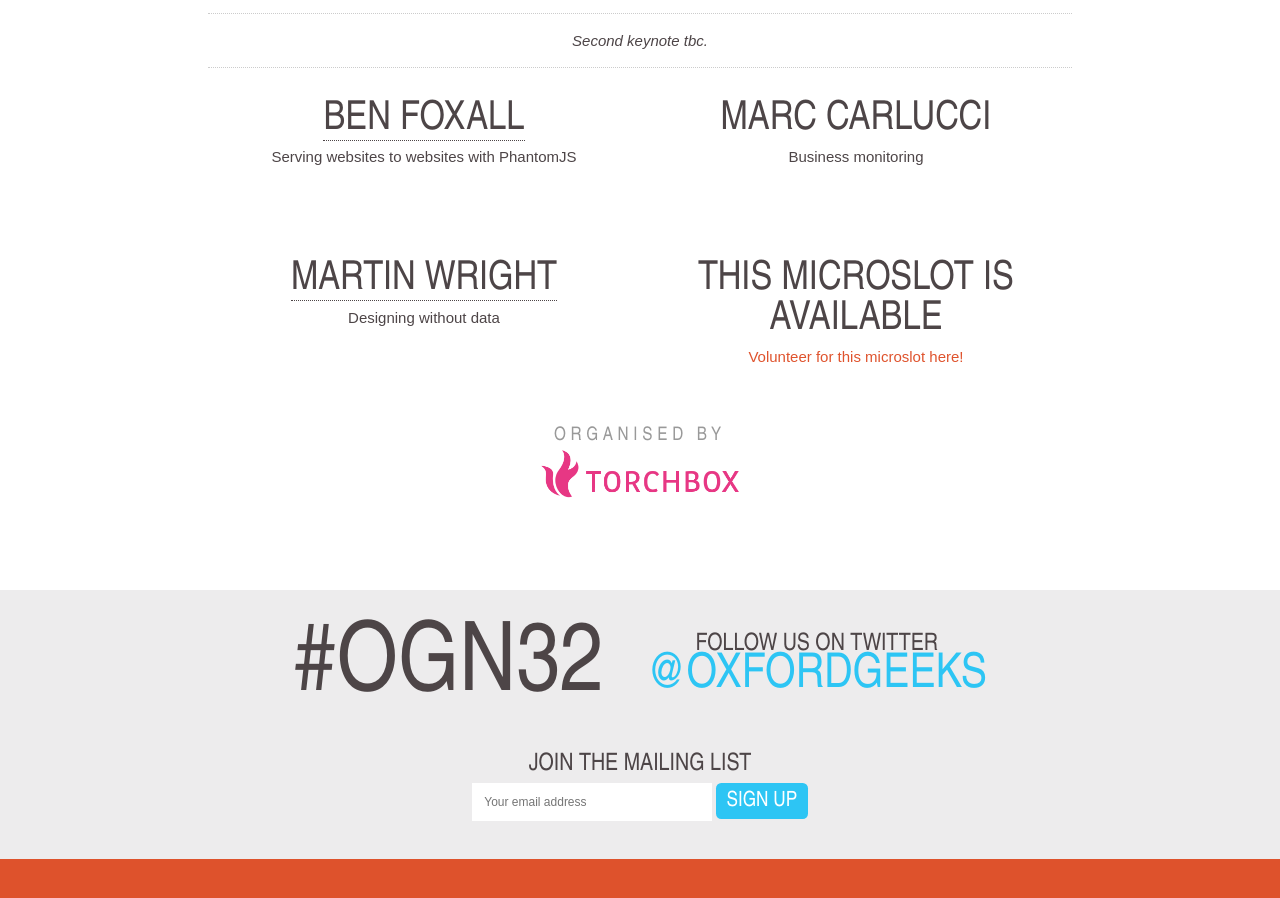
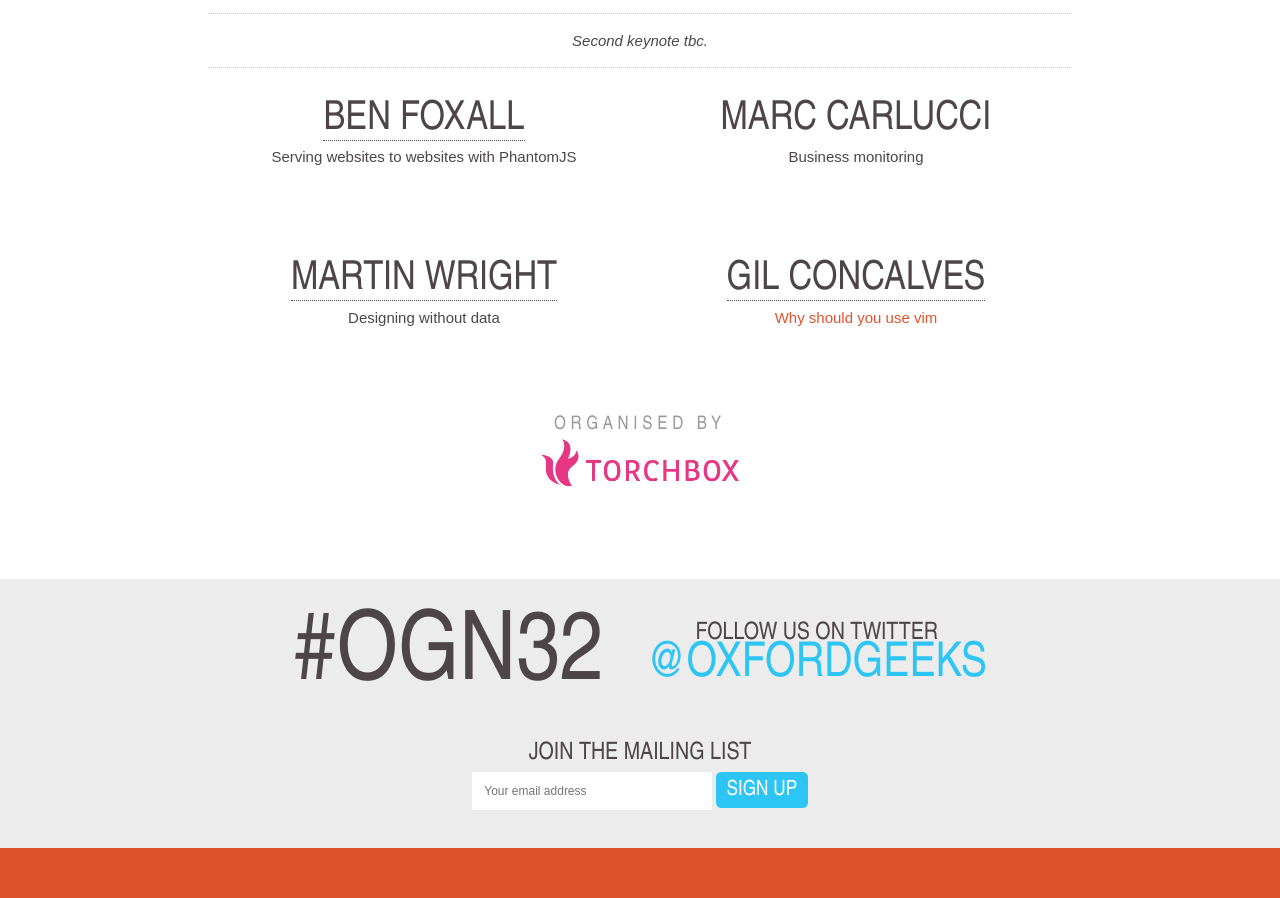
Before and after one commit to torchbox/ogn, a Jekyll site: the page built from _posts/2013-08-07-ogn32.markdown, in a window 1280 px wide and 900 px high, scrolled down 594 px. Built offline with Jekyll 4.4.1, drawn with Linux system fonts in a browser that asks for light colours; nearby versions of some CDN libraries; Markdown is read by kramdown in place of the engine named in the settings.

Commit message:
Update 2013-08-07-ogn32.markdown
Adding Gil Concalves microslot to OGN32

```diff
--- a/_posts/2013-08-07-ogn32.markdown
+++ b/_posts/2013-08-07-ogn32.markdown
@@ -51,7 +51,7 @@
         <p>Designing without data</p>
     </li>
     <li itemprop="performer" itemscope="itemscope" itemtype="http://schema.org/Person">
-        <h2 itemprop="name">This microslot is available</h2>
-        <p><a href="http://bit.ly/ogn-microslot">Volunteer for this microslot here!</a></p>
+        <a href="https://github.com/LuRsT" ><h2 itemprop="name">Gil Concalves</h2></a>
+        <p><a href="http://bit.ly/ogn-microslot">Why should you use vim</a></p>
     </li>
 </ul>
```
